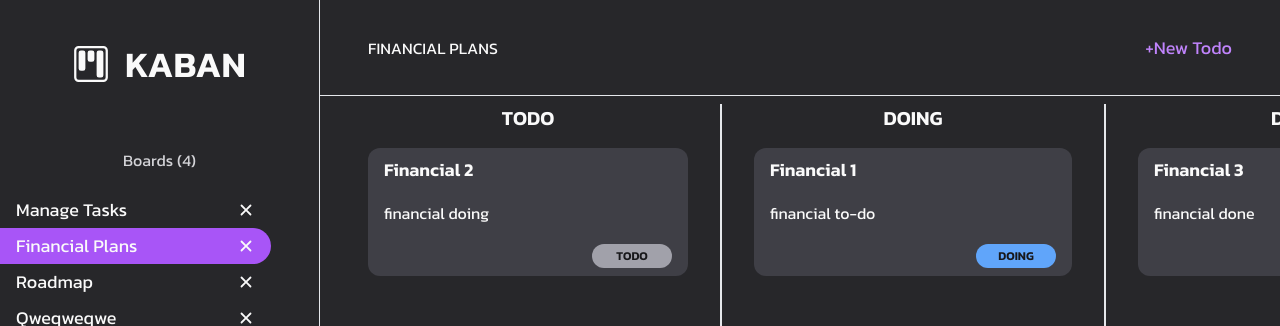
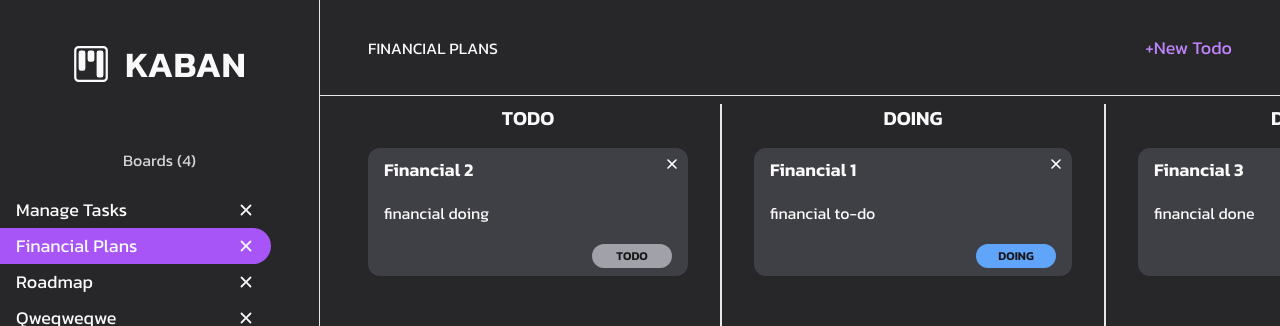
Before and after one commit to ali-sevinc/kanban, a Next.js app: page /financials in a window 1280 px wide. Shown: the top 326 px of the page. Built offline with nearby package versions, Linux system fonts and the light colour scheme; data requests are answered from the project's data file.

Commit message:
delete task & @tanstack-query setup (tired of caches)

```diff
--- a/data.json
+++ b/data.json
@@ -77,13 +77,13 @@
           "title": "Rouadmap 1"
         },
         {
-          "progress": "done",
+          "progress": "todo",
           "id": "8",
           "body": "roadmap doing",
           "title": "Rouadmap 1"
         },
         {
-          "progress": "todo",
+          "progress": "done",
           "id": "9",
           "body": "roadmap done",
           "title": "Rouadmap 1"
--- a/package.json
+++ b/package.json
@@ -10,6 +10,8 @@
     "server": "json-server data.json --port 8000"
   },
   "dependencies": {
+    "@tanstack/react-query": "^5.37.1",
+    "@tanstack/react-query-devtools": "^5.37.1",
     "json-server": "^1.0.0-beta.0",
     "next": "14.2.3",
     "react": "^18",
--- a/src/app/[board]/page.tsx
+++ b/src/app/[board]/page.tsx
@@ -1,6 +1,12 @@
 import Board from "@/components/Board";
 import { fetchBoards } from "@/lib/fncs";
 import { BoardType, TaskType } from "@/lib/types";
+
+import {
+  dehydrate,
+  HydrationBoundary,
+  QueryClient,
+} from "@tanstack/react-query";
 
 export const revalidate = 1;
 
@@ -9,6 +15,12 @@ export default async function BoardPage({
 }: {
   params: { board: string };
 }) {
+  const queryClient = new QueryClient();
+  await queryClient.prefetchQuery({
+    queryKey: ["tasks"],
+    queryFn: () => fetchBoards(`/${params.board}`),
+  });
+
   let tasks;
   const fetchedBoard = (await fetchBoards(`/${params.board}`)) as BoardType[];
 
@@ -16,5 +28,13 @@ export default async function BoardPage({
 
   if (!tasks?.length || !tasks) tasks = [] as TaskType[];
 
-  return <Board tasks={tasks} boardId={fetchedBoard[0].id} />;
+  return (
+    <HydrationBoundary state={dehydrate(queryClient)}>
+      <Board
+        slug={`/${params.board}`}
+        tasks={tasks}
+        boardId={fetchedBoard[0].id}
+      />
+    </HydrationBoundary>
+  );
 }
--- a/src/app/layout.tsx
+++ b/src/app/layout.tsx
@@ -3,6 +3,7 @@ import { Kanit } from "next/font/google";
 
 import Header from "@/components/Header";
 import Sidebar from "@/components/Sidebar";
+import Provider from "@/utils/Provider";
 
 import "./globals.css";
 export const revalidate = 1;
@@ -24,14 +25,16 @@ export default function RootLayout({
 }>) {
   return (
     <html lang="en">
-      <body
-        className={`grid grid-cols-[20rem,1fr] grid-rows-[auto,1fr] h-screen bg-zinc-800 ${kanit.className}`}
-      >
-        <Header />
-        <Sidebar />
-        <main className="overflow-y-scroll flex-grow px-4 py-2 text-zinc-50">
-          {children}
-        </main>
+      <body className={kanit.className}>
+        <Provider>
+          <div className="grid grid-cols-[20rem,1fr] grid-rows-[auto,1fr] h-screen bg-zinc-800">
+            <Header />
+            <Sidebar />
+            <main className="overflow-y-scroll flex-grow px-4 py-2 text-zinc-50">
+              {children}
+            </main>
+          </div>
+        </Provider>
       </body>
     </html>
   );
--- a/src/components/Board.tsx
+++ b/src/components/Board.tsx
@@ -5,11 +5,17 @@ import { useState } from "react";
 import { ProgressType, TaskType } from "@/lib/types";
 
 import BoardItems from "./BoardItems";
-import { updateTaskProgress } from "@/lib/fncs";
+import { deleteTodo, fetchBoards, updateTaskProgress } from "@/lib/fncs";
+import { useQuery } from "@tanstack/react-query";
 
-type PropsType = { tasks: TaskType[]; boardId: string };
+type PropsType = { tasks: TaskType[]; boardId: string; slug: string };
 
-export default function Board({ tasks, boardId }: PropsType) {
+export default function Board({ tasks, boardId, slug }: PropsType) {
+  const { data, error, isFetched } = useQuery({
+    queryKey: ["tasks"],
+    queryFn: () => fetchBoards(slug),
+  });
+  console.log(data);
   const [taskItems, setTaskItems] = useState(tasks);
   const [draggedItem, setDraggedItem] = useState<TaskType | null>(null);
 
@@ -50,6 +56,15 @@ export default function Board({ tasks, boardId }: PropsType) {
     handleChangeTaskProgress(progress, draggedItem.id);
   }
 
+  async function handleDelete(id: string) {
+    try {
+      const res = await deleteTodo(boardId, id);
+      setTaskItems((prev) => prev.filter((task) => task.id !== id));
+    } catch (error) {
+      console.error(error);
+    }
+  }
+
   return (
     <div className="min-w-[72rem] overflow-x-scroll grid grid-cols-3 divide-x-2 min-h-screen">
       <BoardItems
@@ -58,6 +73,7 @@ export default function Board({ tasks, boardId }: PropsType) {
         onStartDrag={handleStartDrag}
         onDrop={() => handleDropped("todo")}
         isChanging={isLoading}
+        onDelete={handleDelete}
       />
       <BoardItems
         title="DOING"
@@ -65,6 +81,7 @@ export default function Board({ tasks, boardId }: PropsType) {
         onStartDrag={handleStartDrag}
         onDrop={() => handleDropped("doing")}
         isChanging={isLoading}
+        onDelete={handleDelete}
       />
       <BoardItems
         title="DONE"
@@ -72,6 +89,7 @@ export default function Board({ tasks, boardId }: PropsType) {
         onStartDrag={handleStartDrag}
         onDrop={() => handleDropped("done")}
         isChanging={isLoading}
+        onDelete={handleDelete}
       />
     </div>
   );
--- a/src/components/BoardItems.tsx
+++ b/src/components/BoardItems.tsx
@@ -1,4 +1,5 @@
 import { TaskType } from "@/lib/types";
+import { HiX } from "react-icons/hi";
 
 type PropsType = {
   task: TaskType[];
@@ -6,6 +7,7 @@ type PropsType = {
   onStartDrag: (item: TaskType) => void;
   onDrop: () => void;
   isChanging: boolean;
+  onDelete: (id: string) => void;
 };
 export default function BoardItems({
   task,
@@ -13,6 +15,7 @@ export default function BoardItems({
   onStartDrag,
   onDrop,
   isChanging,
+  onDelete,
 }: PropsType) {
   function handleDrop(event: React.DragEvent) {
     event.preventDefault();
@@ -38,7 +41,7 @@ export default function BoardItems({
                 draggable={!isChanging}
                 onDragStart={() => onStartDrag(item)}
                 key={item.id}
-                className="bg-zinc-700 rounded-xl px-4 py-2 mx-4 h-32 cursor-pointer flex flex-col justify-between"
+                className="bg-zinc-700 rounded-xl relative px-4 py-2 mx-4 h-32 cursor-pointer flex flex-col justify-between"
               >
                 <h2 className="font-semibold text-lg">{item.title}</h2>
                 <p>{item.body}</p>
@@ -49,6 +52,12 @@ export default function BoardItems({
                     {item.progress}
                   </span>
                 </div>
+                <button
+                  onClick={() => onDelete(item.id)}
+                  className="absolute top-2 right-2 hover:text-red-500"
+                >
+                  <HiX />
+                </button>
               </li>
             );
           })}
--- a/src/components/Header.tsx
+++ b/src/components/Header.tsx
@@ -8,32 +8,42 @@ import { useEffect, useState } from "react";
 import { fetchBoards } from "@/lib/fncs";
 import Modal from "./Modal";
 import NewTodo from "./NewTodo";
+import { useQuery } from "@tanstack/react-query";
 
 export default function Header() {
   const pathName = usePathname();
   const [showNewTodo, setShowNewTodo] = useState(false);
-  const [boards, setBoards] = useState<BoardType[]>([]);
+  // const [boards, setBoards] = useState<BoardType[]>([]);
 
-  useEffect(function () {
-    async function handleFetchBoards() {
-      const fetchedBoards = await fetchBoards();
+  const {
+    data: boards,
+    error,
+    isLoading,
+  } = useQuery({
+    queryKey: ["boards"],
+    queryFn: () => fetchBoards(),
+  });
 
-      setBoards(fetchedBoards);
-    }
-    handleFetchBoards();
-  }, []);
+  // useEffect(function () {
+  //   async function handleFetchBoards() {
+  //     const fetchedBoards = await fetchBoards();
 
-  const board = boards.find((board) => board.slug === pathName);
+  //     setBoards(fetchedBoards);
+  //   }
+  //   handleFetchBoards();
+  // }, []);
+
+  const board = boards?.find((board) => board.slug === pathName);
 
   let displayName = "";
   if (pathName === "/") displayName = "home";
   if (pathName !== "/")
-    displayName = boards.find((item) => item.slug === pathName)?.title || "";
+    displayName = boards?.find((item) => item.slug === pathName)?.title || "";
 
   return (
     <>
       <header className="h-24 text-zinc-50 flex items-center justify-between px-12 border-b">
-        <h2 className="uppercase">{displayName}</h2>
+        <h2 className="uppercase">{isLoading ? "Loading..." : displayName}</h2>
         {pathName !== "/" && (
           <TextButton onClick={() => setShowNewTodo(true)}>
             +New Todo
--- a/src/components/NewTodo.tsx
+++ b/src/components/NewTodo.tsx
@@ -36,6 +36,8 @@ export default function NewTodo({ board, onClose }: PropsType) {
 
   return (
     <form onSubmit={handleSubmit} className="flex flex-col gap-4 text-zinc-50">
+      <h2 className="text-xl text-center pt-2">New Todo</h2>
+
       <InputGroup id="title" label="Title" onChange={(e) => setTitle(e)} />
 
       <InputGroup id="todo" label="Todo" onChange={(e) => setBody(e)} />
--- a/src/lib/fncs.ts
+++ b/src/lib/fncs.ts
@@ -1,24 +1,10 @@
 "use server";
 import { revalidatePath, revalidateTag } from "next/cache";
 import { redirect } from "next/navigation";
-import { BoardType, TaskType } from "./types";
-
-// export async function fetchTasks() {
-//   const res = await fetch(`http://localhost:8000/tasks`, { cache: "no-cache" });
-//   const data = await res.json();
-//   return data;
-// }
-
-// export async function fetchBoards() {
-//   const res = await fetch(`http://localhost:8000/boards`, {
-//     cache: "no-cache",
-//   });
-//   const data = await res.json();
-//   return data;
-// }
+import { BoardType } from "./types";
 
 export async function fetchBoards(slug?: string) {
-  let data;
+  let data: BoardType[];
   if (!slug) {
     const res = await fetch(`http://localhost:8000/boards`, {
       next: {
@@ -35,7 +21,7 @@ export async function fetchBoards(slug?: string) {
     data = await res.json();
   }
 
-  return data;
+  return data as BoardType[];
 }
 
 export async function createBoard({
@@ -63,6 +49,7 @@ export async function createBoard({
     if (!res.ok) throw new Error("Creating board failed.");
     resData = await res.json();
     revalidateTag("board");
+    revalidatePath("/", "layout");
   } catch (error) {
     throw error;
   }
@@ -103,6 +90,35 @@ export async function addTodo(
   return resData;
 }
 
+export async function deleteTodo(boardId: string, todoId: string) {
+  const boardsRes = await fetch(`http://localhost:8000/boards/${boardId}`);
+  const board = (await boardsRes.json()) as BoardType;
+
+  if (!board) {
+    throw new Error("Not found");
+  }
+
+  const newBoard = {
+    ...board,
+    tasks: board.tasks.filter((todo) => todo.id !== todoId),
+  };
+
+  const res = await fetch(`http://localhost:8000/boards/${boardId}`, {
+    method: "PUT",
+    headers: {
+      "Content-Type": "application/json",
+    },
+    body: JSON.stringify(newBoard),
+  });
+
+  if (!res.ok) throw new Error("Progress cannot updated.");
+
+  const data = await res.json();
+  revalidateTag("board");
+  revalidatePath("/", "layout");
+  return data;
+}
+
 export async function updateTaskProgress(
   boardId: string,
   taskId: string,
@@ -133,5 +149,7 @@ export async function updateTaskProgress(
   if (!res.ok) throw new Error("Progress cannot updated.");
 
   const data = await res.json();
+  revalidateTag("board");
+  revalidatePath("/", "layout");
   return data;
 }
--- /dev/null
+++ b/src/utils/Provider.tsx
@@ -0,0 +1,16 @@
+"use client";
+
+import { QueryClientProvider, QueryClient } from "@tanstack/react-query";
+import { ReactQueryDevtools } from "@tanstack/react-query-devtools";
+import { ReactNode, useState } from "react";
+
+export default function Provider({ children }: { children: ReactNode }) {
+  const [queryClient] = useState(() => new QueryClient());
+
+  return (
+    <QueryClientProvider client={queryClient}>
+      <ReactQueryDevtools initialIsOpen={false} />
+      {children}
+    </QueryClientProvider>
+  );
+}
```
Also changed, not shown: 1 other file (tests, documents, lock files or other folders).
